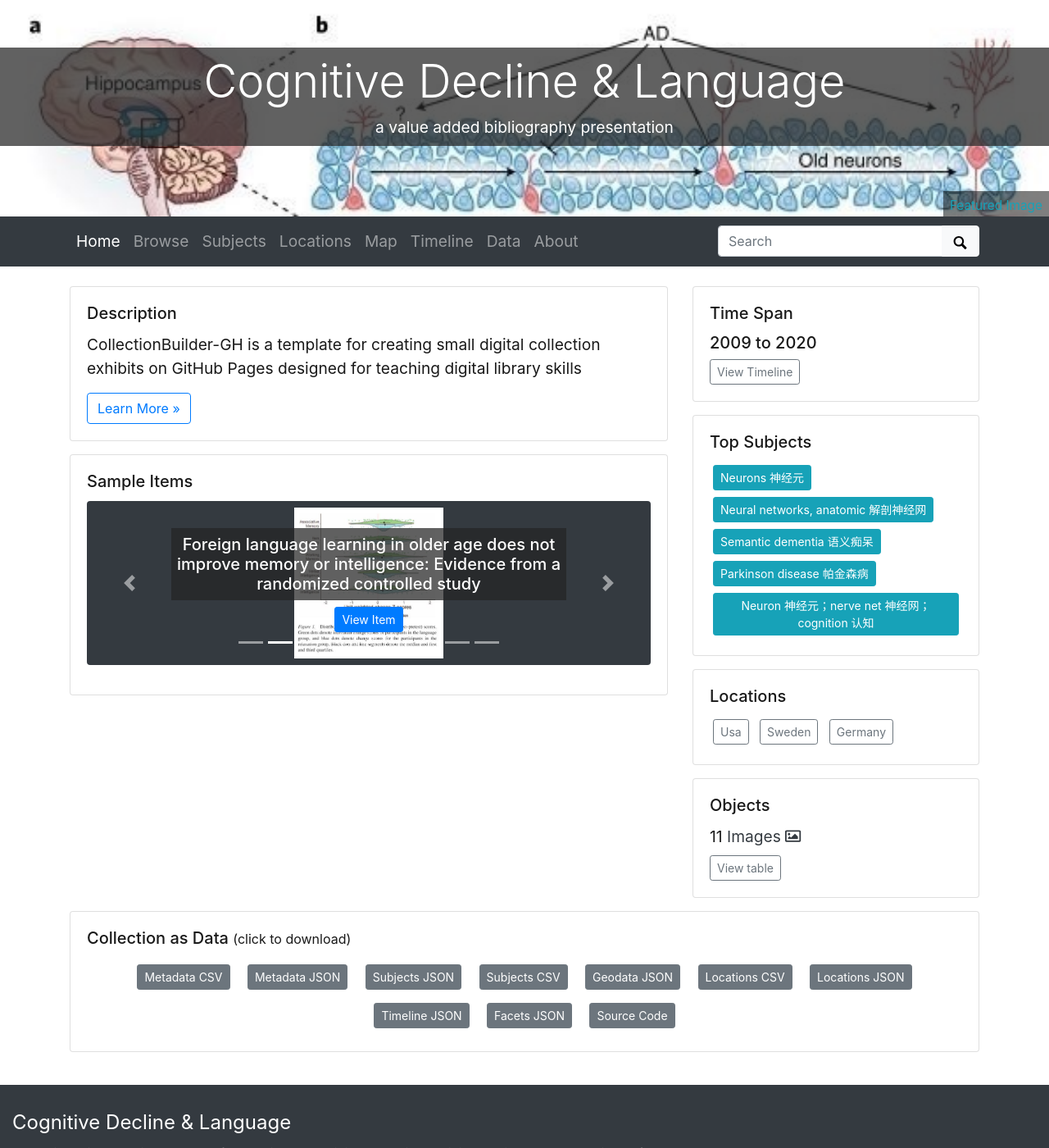
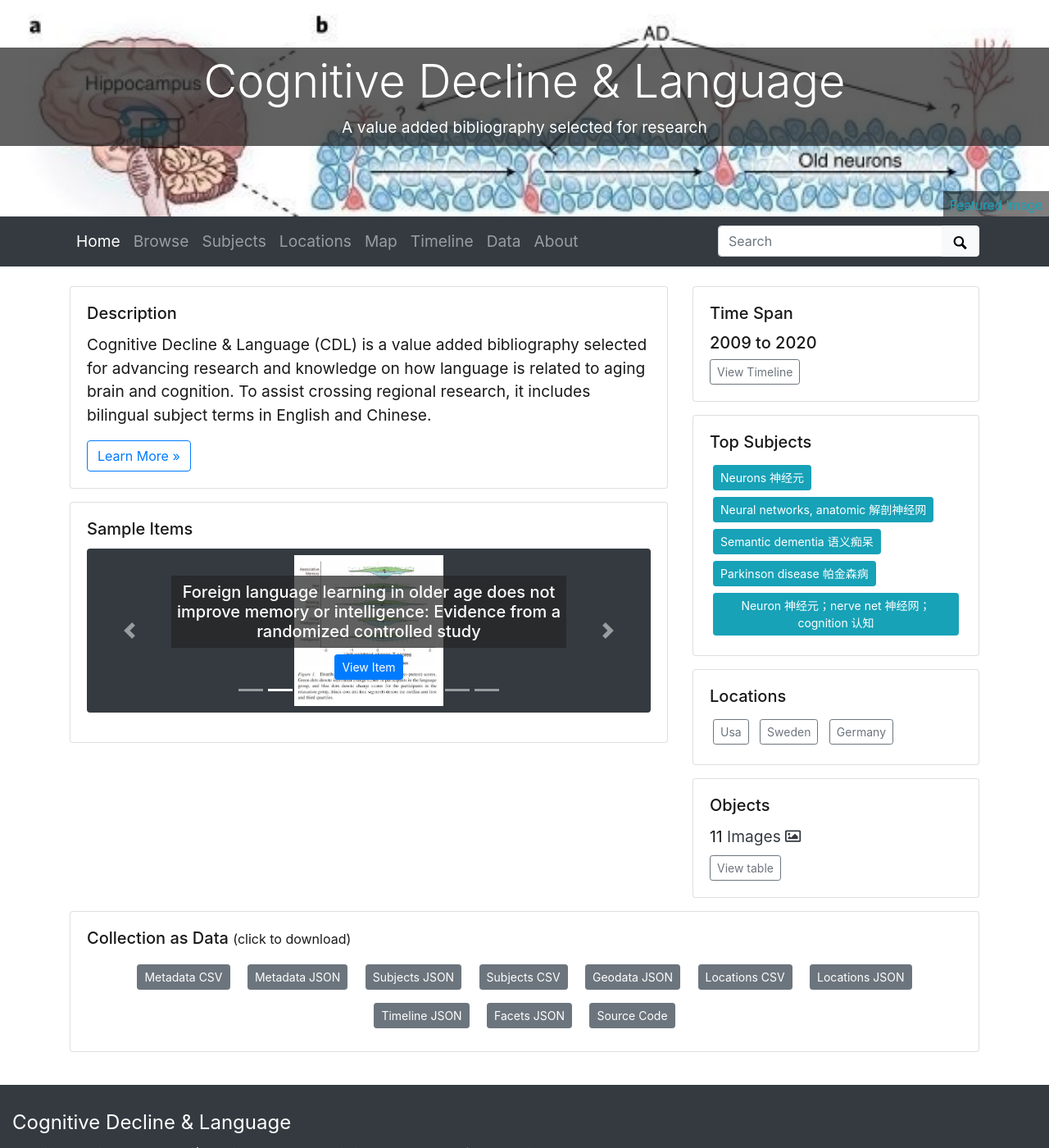
Before and after one commit to archivesw/cogfigcollection, a Jekyll site: the page built from index.md, in a window 1280 px wide and 1400 px high. Shown: the whole window at 82% size. Built offline with Jekyll 4.4.1, drawn with Linux system fonts in a browser that asks for light colours; some of the changed text lies outside the part shown.

Commit message:
update _config.yml

```diff
--- a/_config.yml
+++ b/_config.yml
@@ -20,10 +20,10 @@ source-code: https://github.com/achives/cogfigcollection
 # title of site appears in banner
 title: Cognitive Decline & Language
 # tagline, a short phrase that will appear throughout the site in the top banner
-tagline: a value added bibliography presentation
+tagline: A value added bibliography selected for research
 # description appears in meta tags and other locations
 # this description might appear in search result lists, keep around 160 characters max
-description: "CollectionBuilder-GH is a template for creating small digital collection exhibits on GitHub Pages designed for teaching digital library skills"
+description: "Cognitive Decline & Language (CDL) is a value added bibliography selected for advancing research and knowledge on how language is related to aging brain and cognition. To assist crossing regional research, it includes bilingual subject terms in English and Chinese."
 # creator of the digital collection, to appear in meta tags; we typically use our GitHub usernames but feel free to just use your name
 author: archivesw
 
```
